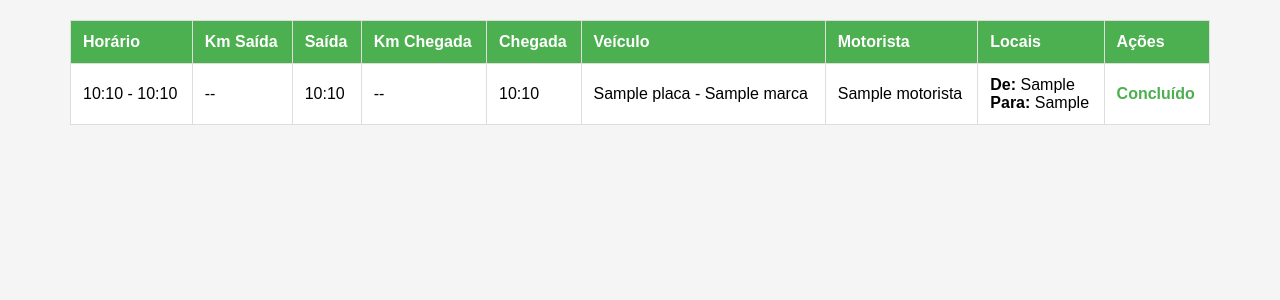
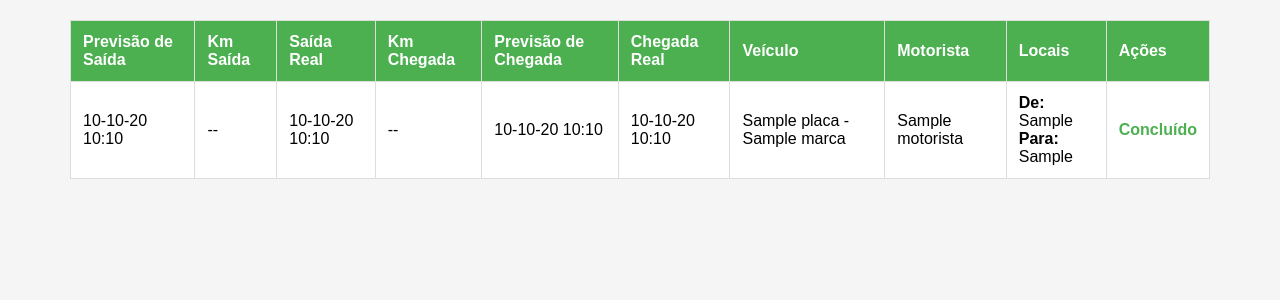
Before and after one commit to aliastrackingna/frotas, a Django app: template vehicles/templates/portaria_list.html in a window 1280 px wide. Shown: the part 192-492 px from the top of the page. Run offline with Django 5.2, Linux system fonts and the light colour scheme; the template is opened without the code that fills it: most values are stand-ins (such as "Sample title", 1, 10 or a date in 2020).

Commit message:
Add test for scheduling same driver morning and afternoon
Also improve portaria_list.html table with clearer column headers for departure/arrival times.

```diff
--- a/vehicles/templates/portaria_list.html
+++ b/vehicles/templates/portaria_list.html
@@ -11,11 +11,12 @@
 <table>
     <thead>
         <tr>
-            <th>Horário</th>
+            <th>Previsão de Saída</th>
             <th>Km Saída</th>
-            <th>Saída</th>
+            <th>Saída Real</th>
             <th>Km Chegada</th>
-            <th>Chegada</th>
+            <th>Previsão de Chegada</th>
+            <th>Chegada Real</th>
             <th>Veículo</th>
             <th>Motorista</th>
             <th>Locais</th>
@@ -25,11 +26,12 @@
     <tbody>
         {% for viagem, registro in viagens_registros %}
         <tr>
-            <td>{{ viagem.data_viagem|time:"H:i" }} - {{ viagem.data_fim_prevista|time:"H:i" }}</td>
+            <td>{{ viagem.data_viagem|date:"d-m-y H:i" }}</td>
             <td>{% if registro %}{{ registro.km_saida|default:"--" }}{% else %}--{% endif %}</td>
-            <td>{% if registro and registro.horario_saida %}{{ registro.horario_saida|time:"H:i" }}{% else %}--{% endif %}</td>
+            <td>{% if registro and registro.horario_saida %}{{ registro.horario_saida|date:"d-m-y H:i" }}{% else %}--{% endif %}</td>
             <td>{% if registro %}{{ registro.km_chegada|default:"--" }}{% else %}--{% endif %}</td>
-            <td>{% if registro and registro.horario_chegada %}{{ registro.horario_chegada|time:"H:i" }}{% else %}--{% endif %}</td>
+            <td>{{ viagem.data_fim_prevista|date:"d-m-y H:i" }}</td>
+            <td>{% if registro and registro.horario_chegada %}{{ registro.horario_chegada|date:"d-m-y H:i" }}{% else %}--{% endif %}</td>
             <td>{% if viagem.veiculo %}{{ viagem.veiculo.placa }} - {{ viagem.veiculo.marca }}{% else %}--{% endif %}</td>
             <td>{% if viagem.motorista %}{{ viagem.motorista.nome }}{% else %}--{% endif %}</td>
             <td>
```
Also changed, not shown: vehicles/tests/test_views.py (+33 -0 lines), vehicles/views/solicitacao_views.py (line endings or trailing spaces).
